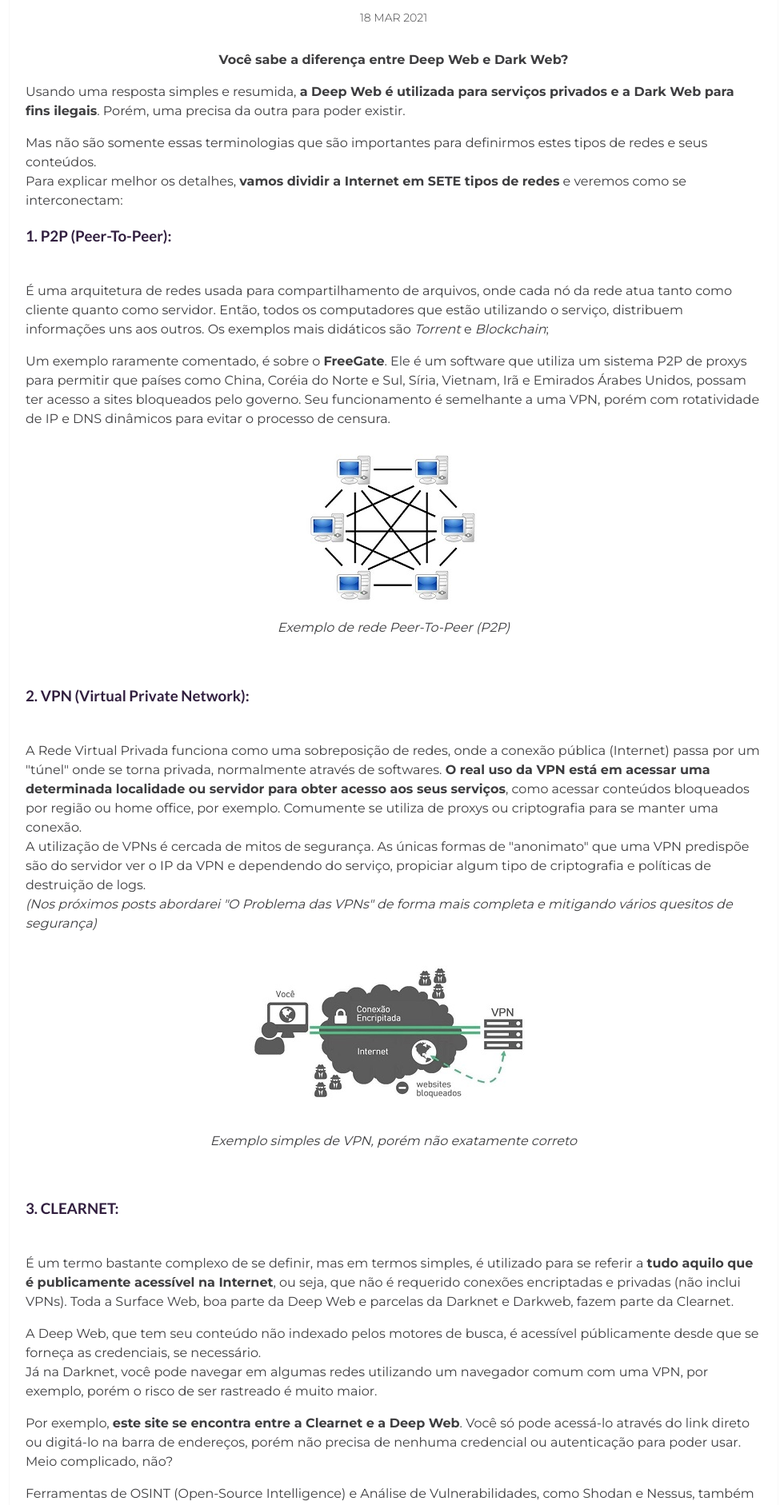
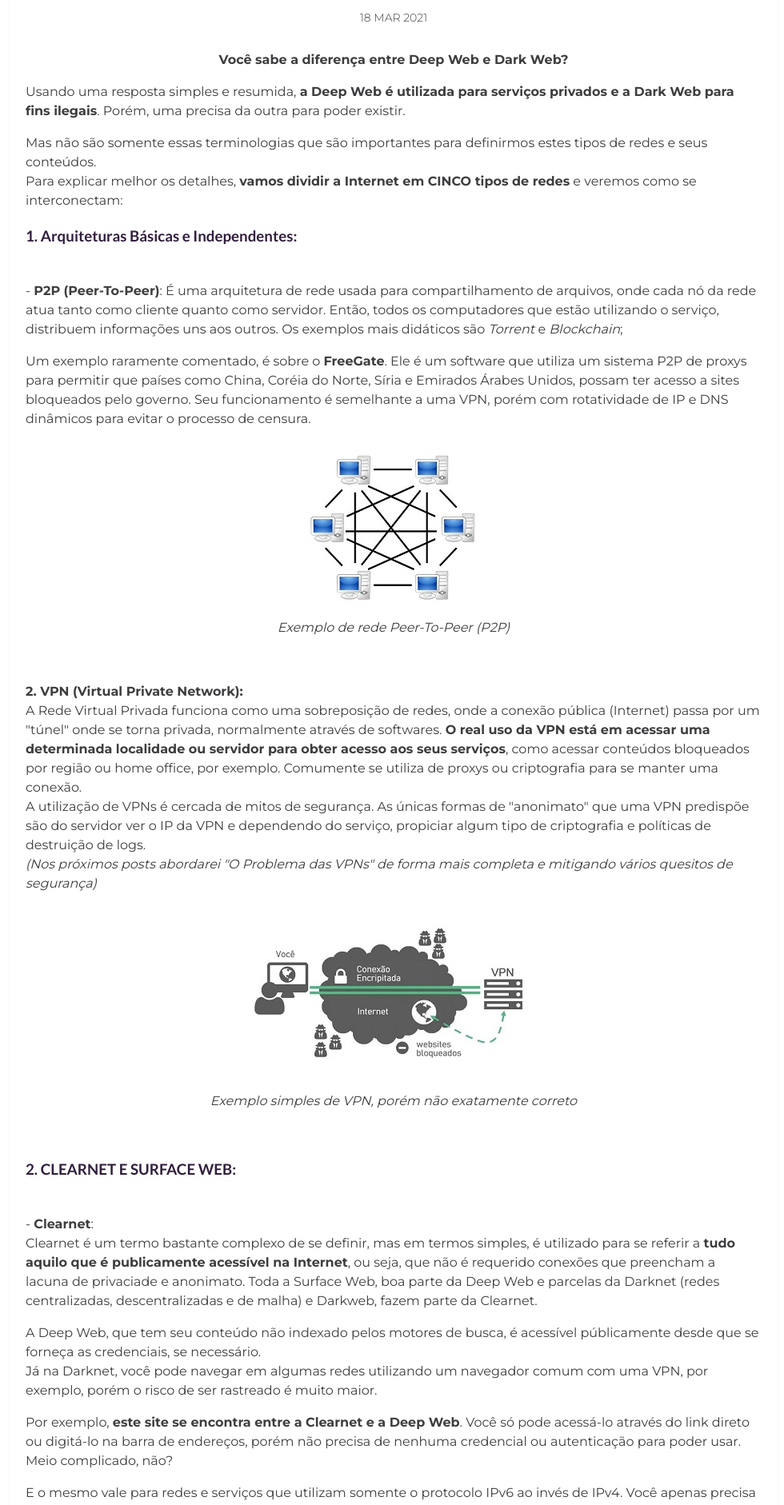
Before and after one commit to EscapeTheX/escapethex.github.io, a Jekyll site: the page built from _posts/2021-03-17-Deep-e-Dark-Web.markdown, in a window 1280 px wide. Shown: the part 605-2487 px from the top of the page at 80% size, without its empty margins (148-1128 px from the left). Built offline with Jekyll 4.4.1, drawn with Linux system fonts in a browser that asks for light colours; some of the changed text lies outside the part shown.

Commit message:
Update 2021-03-17-Deep-e-Dark-Web.markdown

```diff
--- a/_posts/2021-03-17-Deep-e-Dark-Web.markdown
+++ b/_posts/2021-03-17-Deep-e-Dark-Web.markdown
@@ -11,11 +11,12 @@
 
 <p>Usando uma resposta simples e resumida, <b>a Deep Web é utilizada para serviços privados e a Dark Web para fins ilegais</b>. Porém, uma precisa da outra para poder existir.</p>
 <p>Mas não são somente essas terminologias que são importantes para definirmos estes tipos de redes e seus conteúdos.<br>
-Para explicar melhor os detalhes, <b>vamos dividir a Internet em SETE tipos de redes</b> e veremos como se interconectam:</p>
-<p><b><h3>1. P2P (Peer-To-Peer):</h3></b><br>
-É uma arquitetura de redes usada para compartilhamento de arquivos, onde cada nó da rede atua tanto como cliente quanto como servidor. Então, todos os computadores que estão utilizando o serviço, distribuem informações uns aos outros. Os exemplos mais didáticos são <i>Torrent</i> e <i>Blockchain</i>;</p>
+Para explicar melhor os detalhes, <b>vamos dividir a Internet em CINCO tipos de redes</b> e veremos como se interconectam:</p>
+<p><b><h3>1. Arquiteturas Básicas e Independentes:</h3></b><br>
+- <b>P2P (Peer-To-Peer)</b>:
+É uma arquitetura de rede usada para compartilhamento de arquivos, onde cada nó da rede atua tanto como cliente quanto como servidor. Então, todos os computadores que estão utilizando o serviço, distribuem informações uns aos outros. Os exemplos mais didáticos são <i>Torrent</i> e <i>Blockchain</i>;</p>
 
-<p>Um exemplo raramente comentado, é sobre o <b>FreeGate</b>. Ele é um software que utiliza um sistema P2P de proxys para permitir que países como China, Coréia do Norte e Sul, Síria, Vietnam, Irã e Emirados Árabes Unidos, possam ter acesso a sites bloqueados pelo governo. Seu funcionamento é semelhante a uma VPN, porém com rotatividade de IP e DNS dinâmicos para evitar o processo de censura.</p>
+<p>Um exemplo raramente comentado, é sobre o <b>FreeGate</b>. Ele é um software que utiliza um sistema P2P de proxys para permitir que países como China, Coréia do Norte, Síria e Emirados Árabes Unidos, possam ter acesso a sites bloqueados pelo governo. Seu funcionamento é semelhante a uma VPN, porém com rotatividade de IP e DNS dinâmicos para evitar o processo de censura.</p>
 
 <p><center>
 <img src="/salamandra/peer2peer.jpg" alt="Exemplo de Rede Peer-To-Peer (P2P)">
@@ -24,7 +25,7 @@
 
 <p> </p>
 
-<p><b><h3>2. VPN (Virtual Private Network):</h3></b><br>
+<p><b>2. VPN (Virtual Private Network):</b><br>
 A Rede Virtual Privada funciona como uma sobreposição de redes, onde a conexão pública (Internet) passa por um "túnel" onde se torna privada, normalmente através de softwares. <b>O real uso da VPN está em acessar uma determinada localidade ou servidor para obter acesso aos seus serviços</b>, como acessar conteúdos bloqueados por região ou home office, por exemplo. Comumente se utiliza de proxys ou criptografia para se manter uma conexão.<br>
 A utilização de VPNs é cercada de mitos de segurança. As únicas formas de "anonimato" que uma VPN predispõe são do servidor ver o IP da VPN e dependendo do serviço, propiciar algum tipo de criptografia e políticas de destruição de logs.<br>
 <i>(Nos próximos posts abordarei "O Problema das VPNs" de forma mais completa e mitigando vários quesitos de segurança)</i></p>
@@ -36,20 +37,20 @@
 
 <p> </p>
 
-<p><b><h3>3. CLEARNET:</h3></b><br>
-É um termo bastante complexo de se definir, mas em termos simples, é utilizado para se referir a <b>tudo aquilo que é publicamente acessível na Internet</b>, ou seja, que não é requerido conexões encriptadas e privadas (não inclui VPNs). Toda a Surface Web, boa parte da Deep Web e parcelas da Darknet e Darkweb, fazem parte da Clearnet.</p>
+<p><b><h3>2. CLEARNET E SURFACE WEB:</h3></b><br>
+- <b>Clearnet</b>:<br>
+Clearnet é um termo bastante complexo de se definir, mas em termos simples, é utilizado para se referir a <b>tudo aquilo que é publicamente acessível na Internet</b>, ou seja, que não é requerido conexões que preencham a lacuna de privaciade e anonimato. Toda a Surface Web, boa parte da Deep Web e parcelas da Darknet (redes centralizadas, descentralizadas e de malha) e Darkweb, fazem parte da Clearnet.</p>
 
 <p>A Deep Web, que tem seu conteúdo não indexado pelos motores de busca, é acessível públicamente desde que se forneça as credenciais, se necessário.<br>
 Já na Darknet, você pode navegar em algumas redes utilizando um navegador comum com uma VPN, por exemplo, porém o risco de ser rastreado é muito maior.</p>
 
 <p>Por exemplo, <b>este site se encontra entre a Clearnet e a Deep Web</b>. Você só pode acessá-lo através do link direto ou digitá-lo na barra de endereços, porém não precisa de nenhuma credencial ou autenticação para poder usar. Meio complicado, não?</p>
 
-<p>Ferramentas de OSINT (Open-Source Intelligence) e Análise de Vulnerabilidades, como Shodan e Nessus, também estão incluídas, afinal as informações estão disponíveis publicamente e não precisam de autenticação.<br>
-E o mesmo vale para redes e serviços que utilizam somente o protocolo IPv6 ao invés de IPv4. Você apenas precisa verificar se no seu provedor está implantado o endereçamento IPv6 e ativá-lo.</p>
+<p>E o mesmo vale para redes e serviços que utilizam somente o protocolo IPv6 ao invés de IPv4. Você apenas precisa verificar se no seu provedor está implantado o endereçamento IPv6 e ativá-lo.</p>
 
 <p> </p>
 
-<p><b><h3>4. SURFACE WEB:</h3></b><br>
+<p><b>Surface Web:</b><br>
 É a porção da Internet que está disponível para o PÚBLICO GERAL, <b>cujo seu conteúdo só pode ser encontrado através dos motores de buscas</b> (Google, Bing, Yahoo, Yandex, Baidu). Então todo conteúdo que se torna <b>indexado</b> e de alguma forma <b>ranqueado</b>, faz parte da Surface Web. Estima-se que a Surface Web consista em apenas 10% das informações disponíveis na Internet (cerca de 5,24 bilhões de páginas).</p>
 <p><b>Exemplos:</b><br>
 - Redes Sociais;<br>
@@ -201,7 +202,8 @@
 <p>- <b>Freifunk</b>: É uma rede comunitária wireless alemã, que conta com 400 comunidades locais e mais de 41.000 pontos de acesso.<br>
 Os usos da Freifunk são com base no princípio de Neutralidade de Redes, de garantir acesso ao conhecimento e informação livremente e também com o uso de tecnologias Open-Source.<br>
 
-<p>- <b>ChaosVPN</b>: Utiliza redes Tinc como base. Basicamente é uma rede para que Gray/Black Hats e ativistas via intranet, separando-os da Internet.
+<p>- <b>ChaosVPN</b>: Utiliza redes Tinc como base. Basicamente é uma rede para que Gray/Black Hats e ativistas via intranet, separando-os da Internet.<br>
+Apesar do foco não ser o anonimato, é desenhada para que ninguém veja o tráfego das outras pessoas. Os serviços disponíveis variam entre VoIP, IRC, Minecraft, Torrent e FTP.</p>
 
 <p>- <b>DN42 (Decentralized Network 42)</b>: É uma rede que utiliza VPNs dinâmicas baseado em tecnologias como BGP e DNS. Os usuários da rede podem se conectar através de tuneis de IPsec, OpenVPN, GRE e Tinc, e também se interconectarem com outras redes, como ChaosVPN e Freifunk.
 
```
Also changed, not shown: other parts of _posts/2021-03-17-Deep-e-Dark-Web.markdown (+4 -4 lines).
